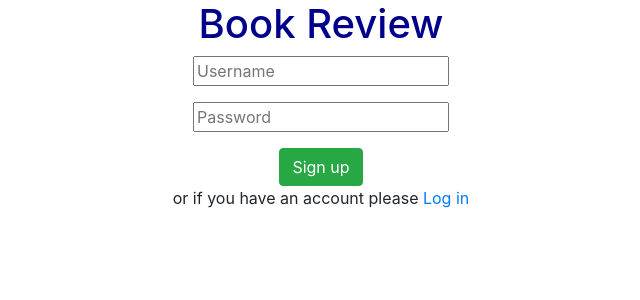
After one commit to dannguyen99/project1, a Flask app: page /signup in a window 1280 px wide. The commit adds this page. Shown: the top 300 px of the page, without its empty margins (319-959 px from the left). Run offline with Flask 2, Linux system fonts and the light colour scheme; some libraries are stand-ins or nearby versions.

Commit message:
third commit

```diff
--- a/application.py
+++ b/application.py
@@ -24,3 +24,7 @@ db = scoped_session(sessionmaker(bind=engine))
 @app.route("/")
 def login():
     return render_template("login.html")
+
+@app.route("/signup")
+def signup():
+    return render_template("signup.html")
--- a/templates/layout.html
+++ b/templates/layout.html
@@ -1,14 +1,13 @@
 <!DOCTYPE html>
 <html>
     <head>
-        {% block title %}{% endblock %}
+        {% block heading %}{% endblock %}
         <link rel="stylesheet" href="login.css">
         <link rel="stylesheet" href="https://stackpath.bootstrapcdn.com/bootstrap/4.3.1/css/bootstrap.min.css" integrity="sha384-ggOyR0iXCbMQv3Xipma34MD+dH/1fQ784/j6cY/iJTQUOhcWr7x9JvoRxT2MZw1T" crossorigin="anonymous">
     </head>
     <body>
-        <h1>{% block heading %}{% endblock %}</h1>
+        {% block body %}
 
-        {% block body %}
         {% endblock %}
     </body>
 </html>
--- a/templates/login.html
+++ b/templates/login.html
@@ -1,16 +1,16 @@
 {% extends "layout.html" %}
 
-{% block title %}
+{% block heading %}
     <title> Login Interface</title>
     <link rel="stylesheet" href="login.css">
 {% endblock %}
 
 {% block body %}
     <div style="text-align:center";>
-        <h1>Please login or sign up</h1>
+        <h1>Book Review</h1>
         <p><input type="text" name="name" placeholder="Username"></p>
         <p><input type="password" name="password" placeholder="Password"></p>
         <button type="button" class="btn btn-primary">Login</button> or
-        <button type="button" class="btn btn-success">Sign up</button>
+        <a class = "btn btn-success"  href="{{ url_for('signup') }}">Sign up</a>
     </div>
 {% endblock %}
--- /dev/null
+++ b/templates/signup.html
@@ -0,0 +1,15 @@
+{% extends "layout.html" %}
+
+{% block heading %}
+    <title>Sign Up</title>
+{% endblock %}
+
+{% block body %}
+<div style="text-align:center";>
+    <h1>Book Review</h1>
+    <p><input type="text" name="name" placeholder="Username"></p>
+    <p><input type="password" name="password" placeholder="Password"></p>
+    <button type="button" class="btn btn-success">Sign up</a></button>
+    <p>or if you have an account please <a href="{{ url_for('login') }}">Log in</a></p>
+</div>
+{% endblock %}
```
Also changed, not shown: 2 other files.
